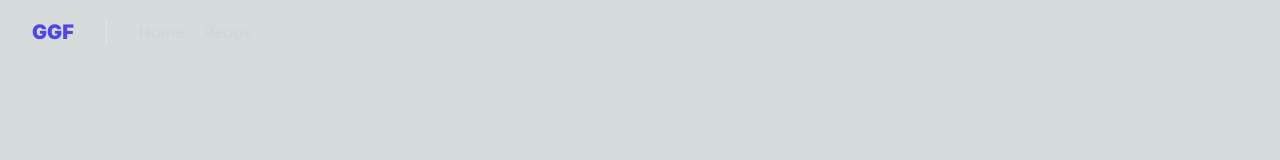
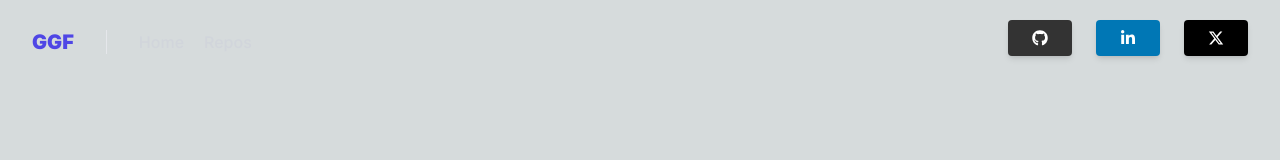
Before and after one commit to RajeevDash007/gsoc-github-finder, a Next.js app: page / in a window 1280 px wide. Shown: the top 160 px of the page. Built offline with nearby package versions, Linux system fonts and the light colour scheme.

Commit message:
added social handles

```diff
--- a/app/components/LandingPage.tsx
+++ b/app/components/LandingPage.tsx
@@ -1,4 +1,4 @@
-import React from 'react'
+import React from "react";
 
 const LandingPage = () => {
   return (
@@ -6,14 +6,90 @@ const LandingPage = () => {
       <section className="w-full px-8 text-gray-700  dark:bg-slate-900 ">
         <div className="container flex flex-col flex-wrap items-center justify-between py-5 mx-auto md:flex-row max-w-7xl">
           <div className="relative flex flex-col md:flex-row">
-            <a href="#_" className="flex items-center mb-5 font-medium text-gray-900 lg:w-auto lg:items-center lg:justify-center md:mb-0">
-                <span className="mx-auto text-xl font-black leading-none text-gray-900 select-none"><span className="text-indigo-600">GGF</span></span>
+            <a
+              href="#_"
+              className="flex items-center mb-5 font-medium text-gray-900 lg:w-auto lg:items-center lg:justify-center md:mb-0"
+            >
+              <span className="mx-auto text-xl font-black leading-none text-gray-900 select-none">
+                <span className="text-indigo-600">GGF</span>
+              </span>
             </a>
             <nav className="flex flex-wrap items-center mb-5 text-base md:mb-0 md:pl-8 md:ml-8 md:border-l md:border-gray-200">
-                <a href="#_" className="mr-5 font-medium leading-6 text-gray-300 hover:text-gray-100">Home</a>
-                <a href="#_" className="mr-5 font-medium leading-6 text-gray-300 hover:text-gray-100">Repos</a>
+              <a
+                href="#_"
+                className="mr-5 font-medium leading-6 text-gray-300 hover:text-gray-100"
+              >
+                Home
+              </a>
+              <a
+                href="#_"
+                className="mr-5 font-medium leading-6 text-gray-300 hover:text-gray-100"
+              >
+                Repos
+              </a>
+            </nav>
+          </div>
 
-            </nav>
+          <div className="inline-flex items-center ml-5 space-x-6 lg:justify-end">
+            <a href="https://github.com/RajeevDash007" target="_blank">
+              <button
+                type="button"
+                data-twe-ripple-init
+                data-twe-ripple-color="light"
+                className="mb-2 inline-block rounded bg-[#333] px-6 py-2.5 text-xs font-medium uppercase leading-normal text-white shadow-md transition duration-150 ease-in-out hover:shadow-lg focus:shadow-lg focus:outline-none focus:ring-0 active:shadow-lg"
+              >
+                <span className="[&>svg]:h-4 [&>svg]:w-4">
+                  <svg
+                    xmlns="http://www.w3.org/2000/svg"
+                    fill="currentColor"
+                    viewBox="0 0 496 512"
+                  >
+                    <path d="M165.9 397.4c0 2-2.3 3.6-5.2 3.6-3.3 .3-5.6-1.3-5.6-3.6 0-2 2.3-3.6 5.2-3.6 3-.3 5.6 1.3 5.6 3.6zm-31.1-4.5c-.7 2 1.3 4.3 4.3 4.9 2.6 1 5.6 0 6.2-2s-1.3-4.3-4.3-5.2c-2.6-.7-5.5 .3-6.2 2.3zm44.2-1.7c-2.9 .7-4.9 2.6-4.6 4.9 .3 2 2.9 3.3 5.9 2.6 2.9-.7 4.9-2.6 4.6-4.6-.3-1.9-3-3.2-5.9-2.9zM244.8 8C106.1 8 0 113.3 0 252c0 110.9 69.8 205.8 169.5 239.2 12.8 2.3 17.3-5.6 17.3-12.1 0-6.2-.3-40.4-.3-61.4 0 0-70 15-84.7-29.8 0 0-11.4-29.1-27.8-36.6 0 0-22.9-15.7 1.6-15.4 0 0 24.9 2 38.6 25.8 21.9 38.6 58.6 27.5 72.9 20.9 2.3-16 8.8-27.1 16-33.7-55.9-6.2-112.3-14.3-112.3-110.5 0-27.5 7.6-41.3 23.6-58.9-2.6-6.5-11.1-33.3 2.6-67.9 20.9-6.5 69 27 69 27 20-5.6 41.5-8.5 62.8-8.5s42.8 2.9 62.8 8.5c0 0 48.1-33.6 69-27 13.7 34.7 5.2 61.4 2.6 67.9 16 17.7 25.8 31.5 25.8 58.9 0 96.5-58.9 104.2-114.8 110.5 9.2 7.9 17 22.9 17 46.4 0 33.7-.3 75.4-.3 83.6 0 6.5 4.6 14.4 17.3 12.1C428.2 457.8 496 362.9 496 252 496 113.3 383.5 8 244.8 8zM97.2 352.9c-1.3 1-1 3.3 .7 5.2 1.6 1.6 3.9 2.3 5.2 1 1.3-1 1-3.3-.7-5.2-1.6-1.6-3.9-2.3-5.2-1zm-10.8-8.1c-.7 1.3 .3 2.9 2.3 3.9 1.6 1 3.6 .7 4.3-.7 .7-1.3-.3-2.9-2.3-3.9-2-.6-3.6-.3-4.3 .7zm32.4 35.6c-1.6 1.3-1 4.3 1.3 6.2 2.3 2.3 5.2 2.6 6.5 1 1.3-1.3 .7-4.3-1.3-6.2-2.2-2.3-5.2-2.6-6.5-1zm-11.4-14.7c-1.6 1-1.6 3.6 0 5.9 1.6 2.3 4.3 3.3 5.6 2.3 1.6-1.3 1.6-3.9 0-6.2-1.4-2.3-4-3.3-5.6-2z" />
+                  </svg>
+                </span>
+              </button>
+            </a>
+
+            <a
+              href="https://www.linkedin.com/in/rajeevlochandash/"
+              target="_blank"
+            >
+              <button
+                type="button"
+                data-twe-ripple-init
+                data-twe-ripple-color="light"
+                className="mb-2 inline-block rounded bg-[#0077b5] px-6 py-2.5 text-xs font-medium uppercase leading-normal text-white shadow-md transition duration-150 ease-in-out hover:shadow-lg focus:shadow-lg focus:outline-none focus:ring-0 active:shadow-lg"
+              >
+                <span className="[&>svg]:h-4 [&>svg]:w-4">
+                  <svg
+                    xmlns="http://www.w3.org/2000/svg"
+                    fill="currentColor"
+                    viewBox="0 0 448 512"
+                  >
+                    <path d="M100.3 448H7.4V148.9h92.9zM53.8 108.1C24.1 108.1 0 83.5 0 53.8a53.8 53.8 0 0 1 107.6 0c0 29.7-24.1 54.3-53.8 54.3zM447.9 448h-92.7V302.4c0-34.7-.7-79.2-48.3-79.2-48.3 0-55.7 37.7-55.7 76.7V448h-92.8V148.9h89.1v40.8h1.3c12.4-23.5 42.7-48.3 87.9-48.3 94 0 111.3 61.9 111.3 142.3V448z" />
+                  </svg>
+                </span>
+              </button>
+            </a>
+
+            <a href="https://twitter.com/RajeevDash47" target="_blank">
+              <button
+                type="button"
+                data-twe-ripple-init
+                data-twe-ripple-color="light"
+                className="mb-2 inline-block rounded bg-black px-6 py-2.5 text-xs font-medium uppercase leading-normal text-white shadow-md transition duration-150 ease-in-out hover:shadow-lg focus:shadow-lg focus:outline-none focus:ring-0 active:shadow-lg"
+              >
+                <span className="[&>svg]:h-4 [&>svg]:w-4">
+                  <svg
+                    xmlns="http://www.w3.org/2000/svg"
+                    fill="currentColor"
+                    viewBox="0 0 512 512"
+                  >
+                    <path d="M389.2 48h70.6L305.6 224.2 487 464H345L233.7 318.6 106.5 464H35.8L200.7 275.5 26.8 48H172.4L272.9 180.9 389.2 48zM364.4 421.8h39.1L151.1 88h-42L364.4 421.8z" />
+                  </svg>
+                </span>
+              </button>
+            </a>
           </div>
         </div>
       </section>
@@ -25,15 +101,40 @@ const LandingPage = () => {
               <div className="w-full pb-6 space-y-6 sm:max-w-md lg:max-w-lg md:space-y-4 lg:space-y-8 xl:space-y-9 sm:pr-5 lg:pr-0 md:pb-0">
                 <h1 className="text-4xl font-extrabold tracking-tight text-white sm:text-5xl md:text-4xl lg:text-5xl xl:text-5xl">
                   <span className="block xl:inline">GSoC Github Finder </span>
-            <span className="block text-indigo-600 xl:inline sm:text-3xl md:text-3xl lg:text-4xl">Find Projects Faster.</span>
+                  <span className="block text-indigo-600 xl:inline sm:text-3xl md:text-3xl lg:text-4xl">
+                    Find Projects Faster.
+                  </span>
                 </h1>
-          <p className="mx-auto text-base text-gray-500 sm:max-w-md lg:text-xl md:max-w-3xl">Track GSoC organizations, explore their repositories, and find beginner-friendly issues with ease.</p>
+                <p className="mx-auto text-base text-gray-500 sm:max-w-md lg:text-xl md:max-w-3xl">
+                  Track GSoC organizations, explore their repositories, and find
+                  beginner-friendly issues with ease.
+                </p>
                 <div className="relative flex flex-col sm:flex-row sm:space-x-4">
-            <a href="#_" className="flex items-center w-full px-6 py-3 mb-3 text-lg text-white bg-indigo-600 rounded-md sm:mb-0 hover:bg-indigo-700 sm:w-auto">
+                  <a
+                    href="#_"
+                    target="_blank"
+                    className="flex items-center w-full px-6 py-3 mb-3 text-lg text-white bg-indigo-600 rounded-md sm:mb-0 hover:bg-indigo-700 sm:w-auto"
+                  >
                     Explore
-              <svg xmlns="http://www.w3.org/2000/svg" className="w-5 h-5 ml-1" viewBox="0 0 24 24" fill="none" stroke="currentColor" stroke-width="2" stroke-linecap="round" stroke-linejoin="round"><line x1="5" y1="12" x2="19" y2="12"></line><polyline points="12 5 19 12 12 19"></polyline></svg>
+                    <svg
+                      xmlns="http://www.w3.org/2000/svg"
+                      className="w-5 h-5 ml-1"
+                      viewBox="0 0 24 24"
+                      fill="none"
+                      stroke="currentColor"
+                      stroke-width="2"
+                      stroke-linecap="round"
+                      stroke-linejoin="round"
+                    >
+                      <line x1="5" y1="12" x2="19" y2="12"></line>
+                      <polyline points="12 5 19 12 12 19"></polyline>
+                    </svg>
                   </a>
-            <a href="#_" className="flex items-center px-6 py-3 text-gray-500 bg-gray-100 rounded-md hover:bg-gray-200 hover:text-gray-600">
+                  <a
+                    href="https://github.com/RajeevDash007"
+                    target="_blank"
+                    className="flex items-center px-6 py-3 text-gray-500 bg-gray-100 rounded-md hover:bg-gray-200 hover:text-gray-600"
+                  >
                     My Repos
                   </a>
                 </div>
@@ -48,7 +149,7 @@ const LandingPage = () => {
         </div>
       </section>
     </>
-  )
-}
+  );
+};
 
-export default LandingPage
+export default LandingPage;
```
Lines whose indentation alone changed are shown as unchanged.
